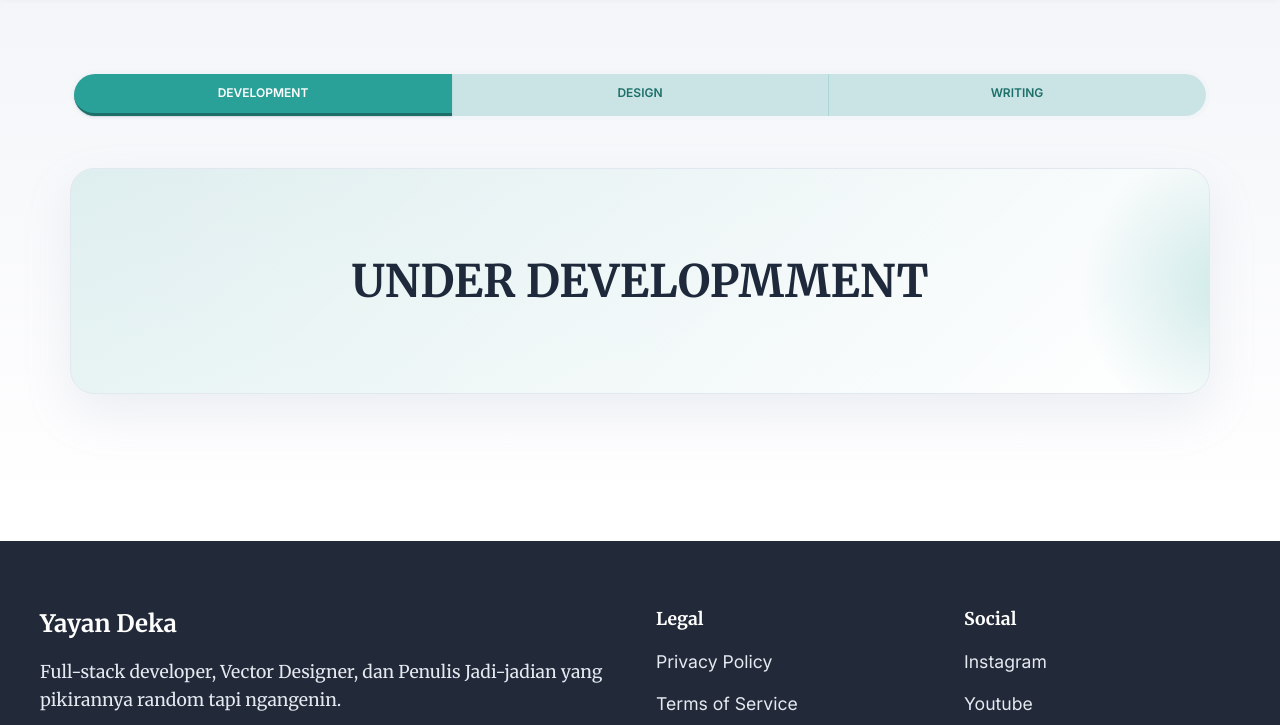
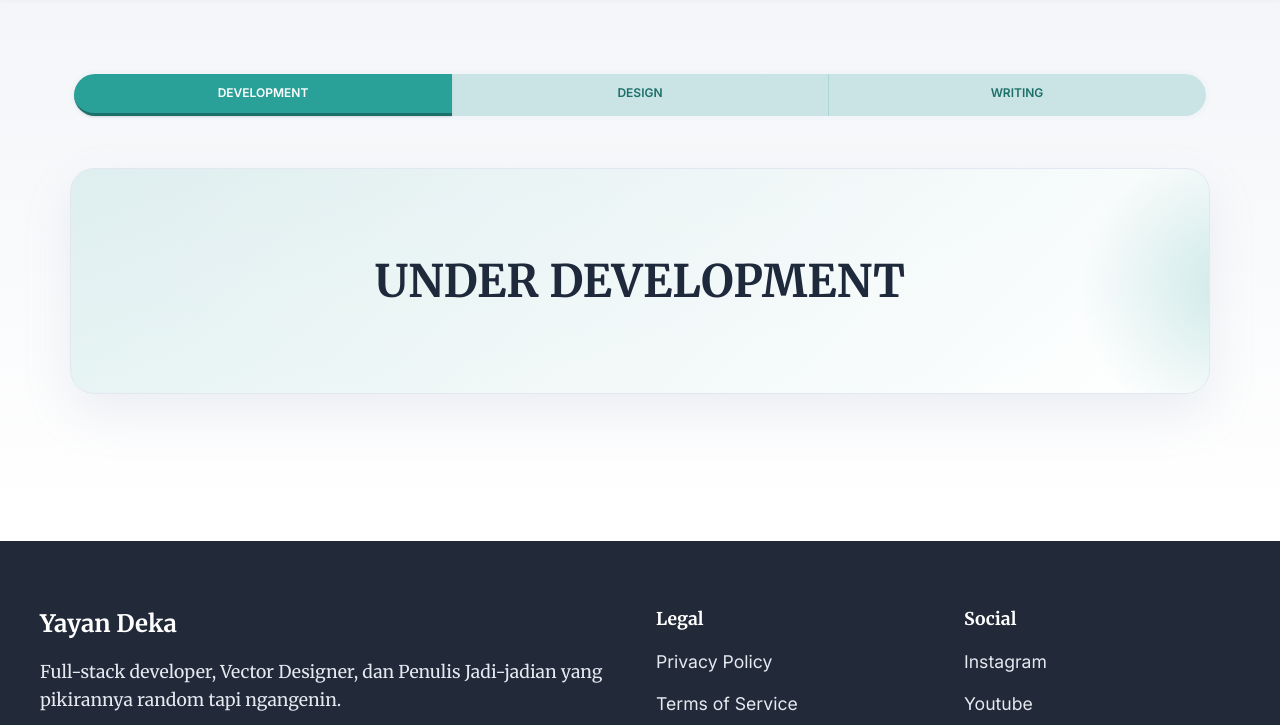
Before and after one commit to ydkrisdiantoro/ydkrisdiantoro.github.io, an Astro site: page /projects/development in a window 1280 px wide. Shown: the part 75-800 px from the top of the page. Built offline with nearby package versions, Linux system fonts and the light colour scheme; Astro itself is replaced by a stand-in of ours.

Commit message:
fix: correct typo in development section header

```diff
--- a/src/pages/projects/development/index.astro
+++ b/src/pages/projects/development/index.astro
@@ -86,7 +86,7 @@ const pageDescription = 'Catatan proyek development Yayan Deka: struktur, stack,
 				<ProjectNavigation current="development" />
 			</div>
 			<section class="category-hero page-hero">
-				<h1>UNDER DEVELOPMMENT</h1>
+				<h1>UNDER DEVELOPMENT</h1>
 				</div>
 			</section>
 		</main>
```
